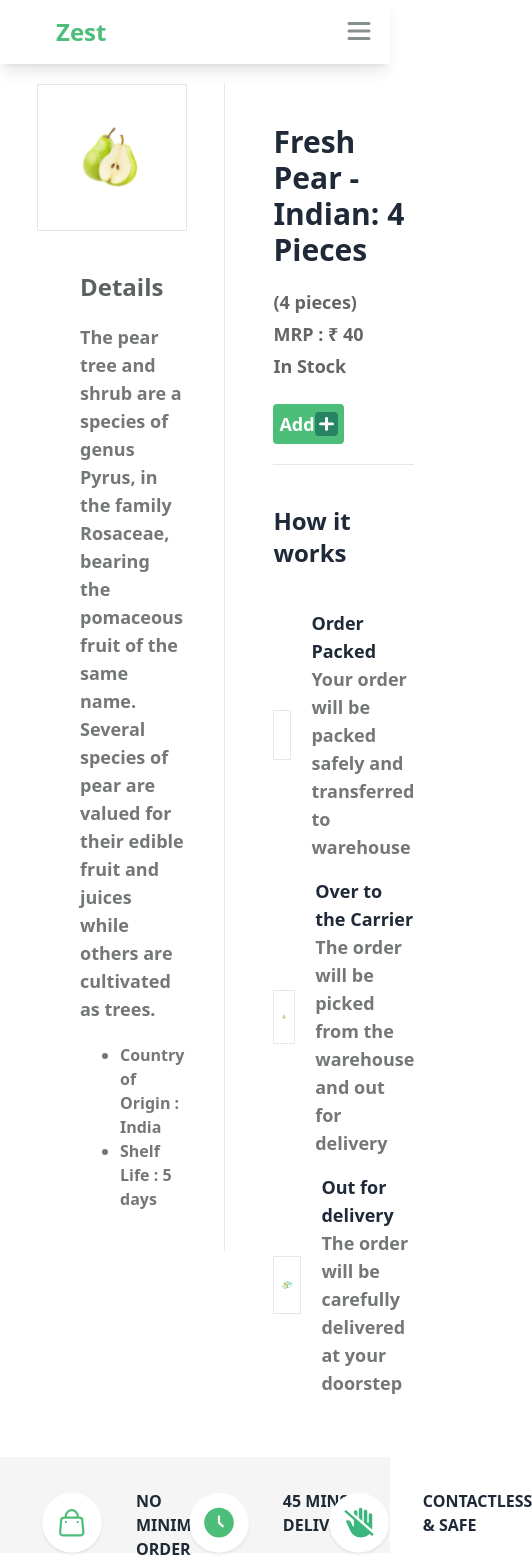
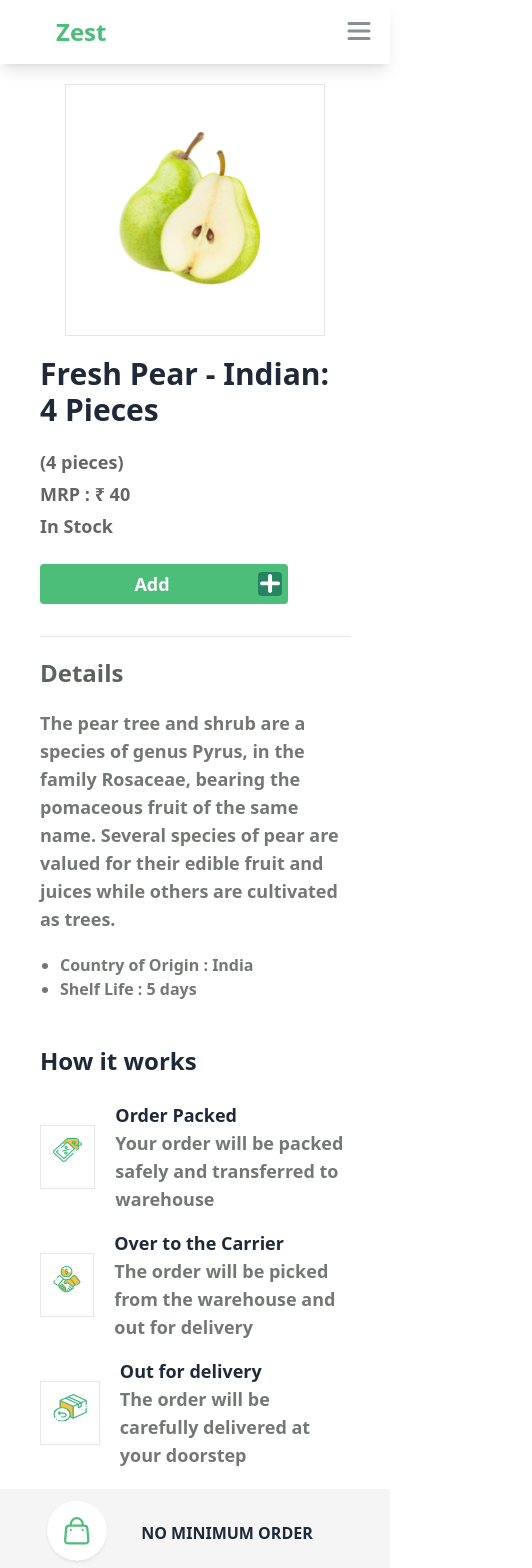
Before and after one commit to poonam-kumawat/zest-frontend, a React (Create React App) app: page /details in a window 390 px wide. Shown: the top 1568 px of the page, 532 px wide, since content can reach past the window. Built offline with nearby package versions, Linux system fonts and the light colour scheme; no server answers.

Commit message:
added responsiveness to details page

```diff
--- a/src/pages/ProductDetailsPage.tsx
+++ b/src/pages/ProductDetailsPage.tsx
@@ -1,12 +1,30 @@
 const ProductDetailsPage: React.FC = () => {
   return (
     <div className="">
-      <div className="flex gap-2 my-5 lg:w-4/5 mx-auto">
-        <div className="w-full h-full grid-rows-2 border-e">
+      <div className="md:flex md:gap-2 my-5 md:my-10 lg:w-4/5 mx-auto ">
+        <div className="w-full h-full grid-rows-2 md:border-e">
           <div className="w-2/3 p-10 m-auto border max-w-sm">
             <img className="w-full" src="/assets/images/pear.svg" alt="pear" />
           </div>
-          <div className="p-10 ms-10 font-semibold">
+          <div className="py-5 md:py-10 px-10 font-semibold">
+            <div className="md:hidden pb-5">
+              <div className="text-3xl font-semibold text-[#1F2937]">
+                Fresh Pear - Indian: 4 Pieces
+              </div>
+              <div className=" text-[#656565] mt-5 font-semibold border-b pb-8 text-lg ">
+                <div className="pb-1">(4 pieces)</div>
+                <div className="pb-1">MRP : ₹ 40</div>
+                <div className="pb-1">In Stock</div>
+                <div className="w-4/5 flex flex-row p-1.5 rounded bg-[#4DBD7A] mt-5">
+                  <p className="middle m-auto font-semibold text-white text-center">
+                    Add
+                  </p>
+                  <button className="w-6 h-6 flex items-center justify-center bg-[#268462] rounded my-auto">
+                    <img src="/assets/icons/plus-icon.svg" alt="add" />
+                  </button>
+                </div>
+              </div>
+            </div>
             <div className="text-2xl text-[#5C625E] ">Details</div>
             <div className="text-[#747875] mt-5 text-lg">
               The pear tree and shrub are a species of genus Pyrus, in the
@@ -14,7 +32,7 @@ const ProductDetailsPage: React.FC = () => {
               Several species of pear are valued for their edible fruit and
               juices while others are cultivated as trees.
             </div>
-            <div className="text-[#747875] mt-5 ms-10">
+            <div className="text-[#747875] mt-5 ms-5">
               <ul className="list-disc">
                 <li>Country of Origin : India</li>
                 <li>Shelf Life : 5 days</li>
@@ -23,8 +41,9 @@ const ProductDetailsPage: React.FC = () => {
           </div>
         </div>
         <div className="w-full h-full grid-rows-2">
-          <div className="p-10">
-            <div className="text-3xl font-semibold text-[#1F2937] ">
+          <div className="px-10">
+            <div className="hidden md:block">
+              <div className="text-3xl font-semibold text-[#1F2937]">
                 Fresh Pear - Indian: 4 Pieces
               </div>
               <div className=" text-[#656565] mt-5 font-semibold border-b pb-5 text-lg">
@@ -46,11 +65,12 @@ const ProductDetailsPage: React.FC = () => {
                   </button>
                 </div>
               </div>
-            <div className="py-10 text-2xl font-semibold text-[#1F2937]">
+            </div>
+            <div className="py-6 md:py-10 text-2xl font-semibold text-[#1F2937]">
               How it works
             </div>
             <div className="flex pb-4">
-              <div className="border px-2 py-6 md:px-4 md:py-5 lg:p-5 h-18 w-18 md:h-18 md:w-18 lg:h-20 lg:w-18 me-5 my-auto">
+              <div className="border p-3 md:px-4 md:py-5 lg:p-5 h-16 w-24 md:h-18 md:w-18 lg:h-20 lg:w-18 me-5 my-auto">
                 <img src="/assets/icons/order-packed.svg" alt="order_packed" />
               </div>
               <div className="text-lg font-semibold">
@@ -61,7 +81,7 @@ const ProductDetailsPage: React.FC = () => {
               </div>
             </div>
             <div className="flex pb-4">
-              <div className="border px-2 py-6 md:px-4 md:py-5 lg:p-5 h-18 w-18 md:h-18 md:w-18 lg:h-20 lg:w-18 me-5 my-auto">
+              <div className="border p-3 md:px-4 md:py-5 lg:p-5 h-16 w-24 md:h-18 md:w-18 lg:h-20 lg:w-18 me-5 my-auto">
                 <img
                   src="/assets/icons/over-to-carrier.svg"
                   alt="over_to_carrier"
@@ -76,7 +96,7 @@ const ProductDetailsPage: React.FC = () => {
               </div>
             </div>
             <div className="flex">
-              <div className="border px-2 py-6 md:px-4 md:py-5 lg:p-5 h-18 w-18 md:h-18 md:w-18 lg:h-20 lg:w-18 me-5 my-auto">
+              <div className="border p-3 md:px-4 md:py-5 lg:p-5 h-16 w-24 md:h-18 md:w-18 lg:h-20 lg:w-18 me-5 my-auto">
                 <img
                   src="/assets/icons/out-for-delivery.svg"
                   alt="out_for_delivery"
@@ -92,8 +112,8 @@ const ProductDetailsPage: React.FC = () => {
           </div>
         </div>
       </div>
-      <div className="bg-[#F5F5F5] h-24 flex justify-between px-10  mb-5">
-        <div className="flex m-auto">
+      <div className="bg-[#F5F5F5] md:h-24 flex justify-between px-10  mb-5">
+        <div className="md:flex m-auto">
           <div className="flex">
             <img
               className="w-16  xl:mx-12"
```
Lines whose indentation alone changed are shown as unchanged.
